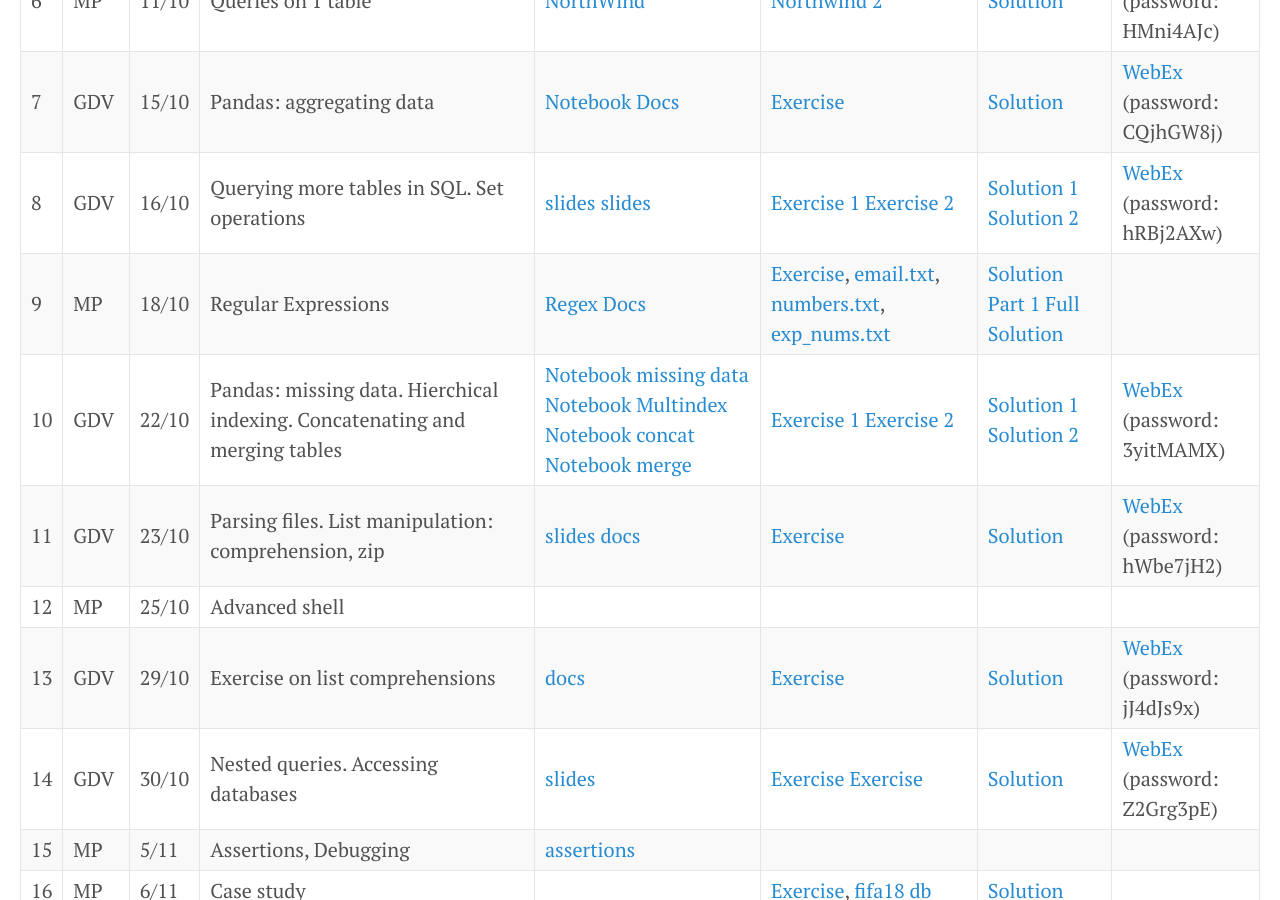
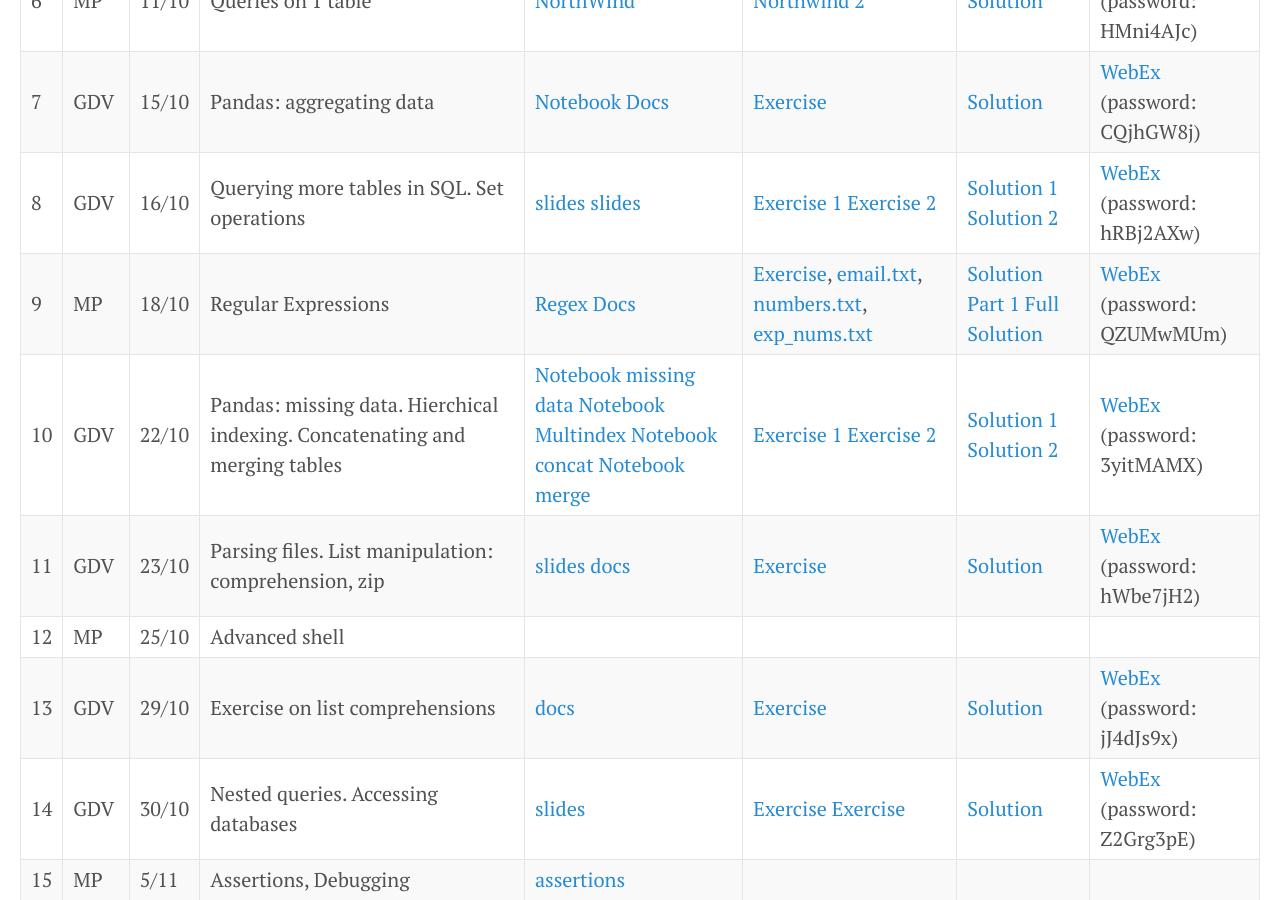
Before and after one commit to gdv/foundationsCS, a Jekyll site: the page built from docs/index.md, in a window 1280 px wide and 900 px high, scrolled down 864 px. Built offline with Jekyll 4.4.1, drawn with Linux system fonts in a browser that asks for light colours.

Commit message:
Add webex link for 18/10

```diff
--- a/docs/index.md
+++ b/docs/index.md
@@ -16,7 +16,7 @@
 | 6 | MP | 11/10 | Queries on 1 table                | [NorthWind](https://github.com/gdv/foundationsCS/raw/master/ex-data/Northwind.fix.sqlite) | [Northwind 2](sql-02-sfw-group-by)  | [Solution](https://github.com/gdv/foundationsCS/blob/master/sql-02-groupby.sql)               | [WebEx](https://unimib.webex.com/unimib-it/j.php?MTID=me361cf8004f8a3ea2451f6f0e3f55f41) (password: HMni4AJc)
 | 7 | GDV | 15/10 | Pandas: aggregating data               | [Notebook](https://jakevdp.github.io/PythonDataScienceHandbook/03.08-aggregation-and-grouping.html) [Docs](http://pandas.pydata.org/pandas-docs/stable/groupby.html)                                     | [Exercise](py-05-groupby)                                         | [Solution](https://nbviewer.jupyter.org/github/gdv/foundationsCS/blob/master/py-05-groupby.ipynb)             | [WebEx](https://unimib.webex.com/unimib/j.php?MTID=mda0676fa4bd3e9885539f67113bf3d76) (password:  CQjhGW8j)
 | 8 | GDV | 16/10 |  Querying more tables in SQL. Set operations  | [slides](https://github.com/gdv/introduction_to_relational_databases/raw/master/03-sql-more-tables.pdf)  [slides](https://github.com/gdv/introduction_to_relational_databases/raw/master/04-set-operations.pdf)                                           | [Exercise 1](sql-03-join-1) [Exercise 2](sql-04-join-2)   | [Solution 1](https://github.com/gdv/foundationsCS/blob/master/sql-03-join-1.sql) [Solution 2](https://github.com/gdv/foundationsCS/blob/master/sql-04-join-2.sql)           |  [WebEx](https://unimib.webex.com/unimib/j.php?MTID=m99e4c2d6d60fee68da82143c14c06fa3) (password:  hRBj2AXw)
-| 9 | MP | 18/10 |  Regular Expressions               | [Regex Docs](https://docs.python.org/3/howto/regex.html)                                                   | [Exercise](https://github.com/gdv/foundationsCS/blob/master/ex-02-RE.ipynb), [email.txt](https://github.com/gdv/foundationsCS/blob/master/ex-data/email.txt), [numbers.txt](https://github.com/gdv/foundationsCS/blob/master/ex-data/numbers.txt), [exp_nums.txt](https://github.com/gdv/foundationsCS/blob/master/ex-data/exp_nums.txt) | [Solution Part 1](https://github.com/gdv/foundationsCS/blob/master/ex-02-RE-solution-part1.ipynb) [Full Solution](https://github.com/gdv/foundationsCS/blob/master/ex-02-RE-solution-full.ipynb) |
+| 9 | MP | 18/10 |  Regular Expressions               | [Regex Docs](https://docs.python.org/3/howto/regex.html)                                                   | [Exercise](https://github.com/gdv/foundationsCS/blob/master/ex-02-RE.ipynb), [email.txt](https://github.com/gdv/foundationsCS/blob/master/ex-data/email.txt), [numbers.txt](https://github.com/gdv/foundationsCS/blob/master/ex-data/numbers.txt), [exp_nums.txt](https://github.com/gdv/foundationsCS/blob/master/ex-data/exp_nums.txt) | [Solution Part 1](https://github.com/gdv/foundationsCS/blob/master/ex-02-RE-solution-part1.ipynb) [Full Solution](https://github.com/gdv/foundationsCS/blob/master/ex-02-RE-solution-full.ipynb) | [WebEx](https://unimib.webex.com/unimib-it/j.php?MTID=m4ec85920e580faf7d76bcb7913e82274) (password:  QZUMwMUm)
 | 10 | GDV | 22/10 | Pandas: missing data. Hierchical indexing. Concatenating and merging tables | [Notebook missing data](https://jakevdp.github.io/PythonDataScienceHandbook/03.04-missing-values.html) [Notebook Multindex](https://jakevdp.github.io/PythonDataScienceHandbook/03.05-hierarchical-indexing.html) [Notebook concat](https://jakevdp.github.io/PythonDataScienceHandbook/03.06-concat-and-append.html) [Notebook merge](https://jakevdp.github.io/PythonDataScienceHandbook/03.07-merge-and-join.html)  | [Exercise 1](py-07-multindex)  [Exercise 2](py-08-merging)  | [Solution 1](https://nbviewer.jupyter.org/github/gdv/foundationsCS/blob/master/py-07-multindex.ipynb) [Solution 2](https://nbviewer.jupyter.org/github/gdv/foundationsCS/blob/master/py-08-merging.ipynb) |[WebEx](https://unimib.webex.com/unimib/j.php?MTID=md734e8c2996839ded763217e9f72d704) (password: 3yitMAMX)
 | 11 | GDV | 23/10 | Parsing files. List manipulation: comprehension, zip           | [slides](https://github.com/gdv/foundationsCS/raw/master/slides/07-read_csv.pdf) [docs](http://pandas.pydata.org/pandas-docs/stable/generated/pandas.read_csv.html)                                     | [Exercise](py-09-Apache)                                         | [Solution](https://nbviewer.jupyter.org/github/gdv/foundationsCS/blob/master/py-09-Apache.ipynb)             | [WebEx](https://unimib.webex.com/unimib/j.php?MTID=m2ab0065b89f384e65f3dda8352f51ec8) (password:  hWbe7jH2)
 | 12 | MP | 25/10 | Advanced shell          |                                        |
```
